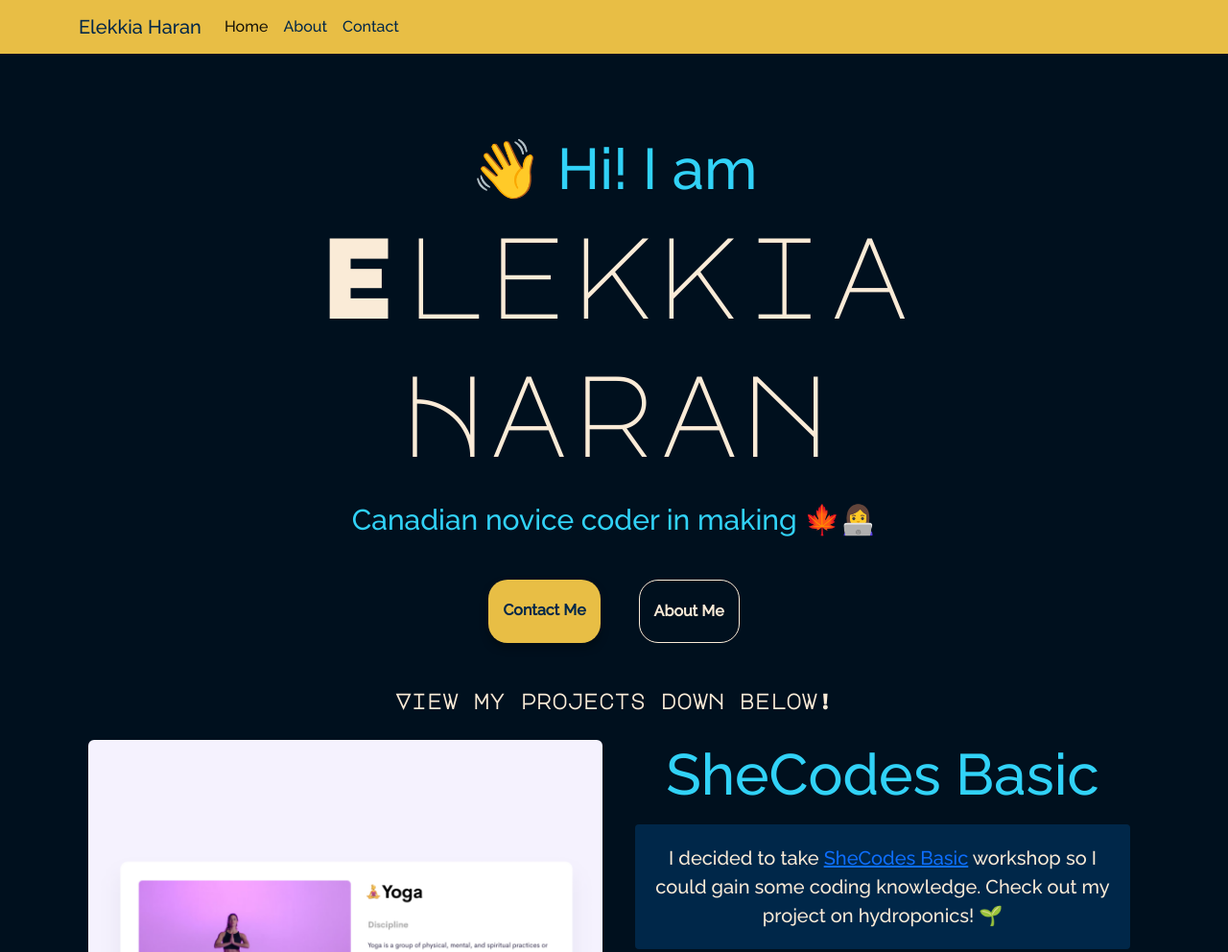
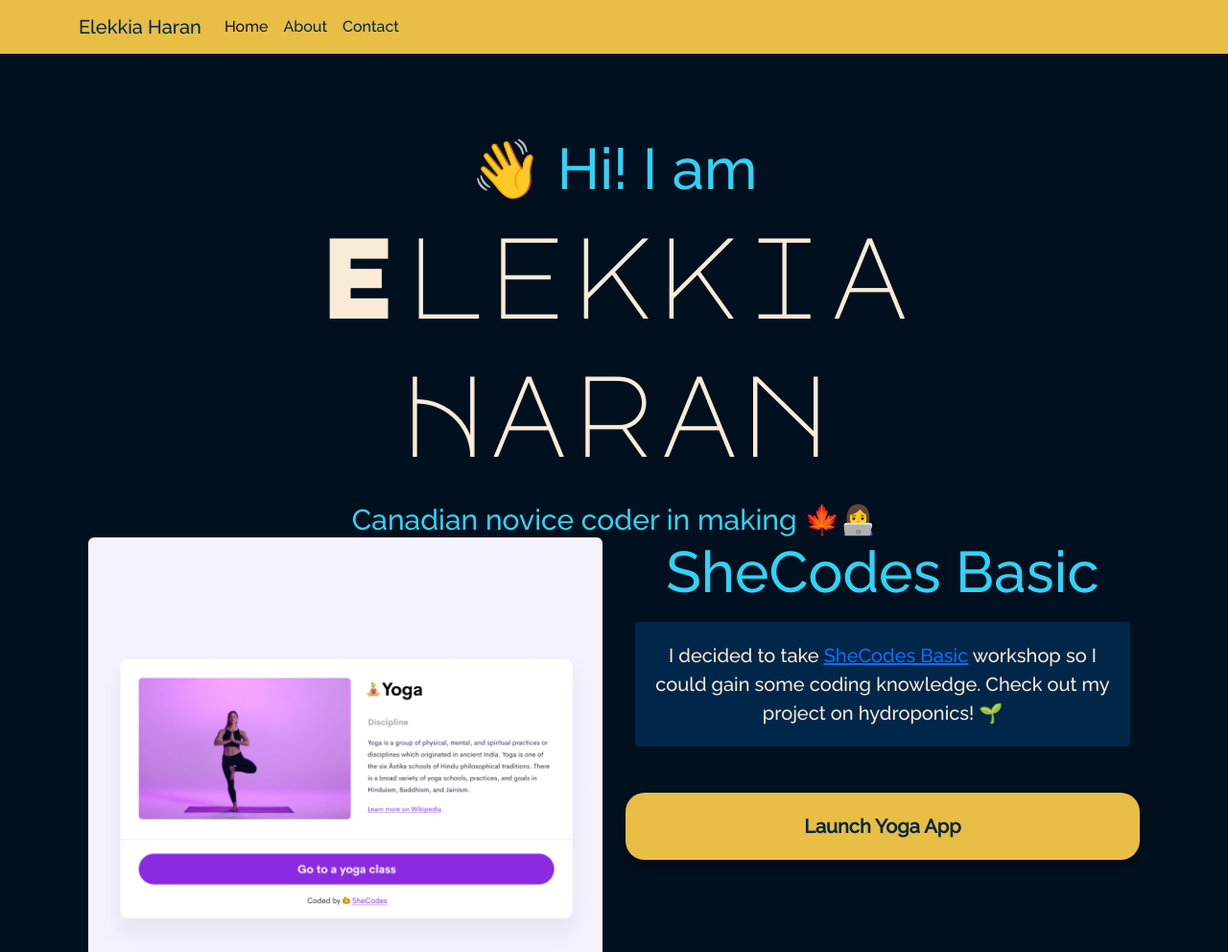
Before and after one commit to elek24/Responsive, a plain HTML site: page index.html in a window 1280 px wide. Shown: the top 992 px of the page at 96% size. Drawn offline with nearby package versions, Linux system fonts and the light colour scheme.

Commit message:
updated both html

```diff
--- a/index.html
+++ b/index.html
@@ -64,17 +64,14 @@
         </div>
       </div>
     </nav>
+    <div class="hero">
       <h2>👋 Hi! I am</h2>
       <h1>Elekkia</h1>
       <h1>Haran</h1>
-  </br>
+      <br />
       <h3>Canadian novice coder in making 🍁👩‍💻</h3>
-    <div class="contact-about d-flex justify-content-center m-4">
-      <a href="about.html#contact" class="contact-link">Contact Me</a>
-      <a href="about.html" class="about-link">About Me</a>
     </div>
-    <div class="view-project-line text-center"><strong>View my projects down below!</strong></div>
-  </br>
+    <div class="home-content">
       <div class="container">
         <div class="row">
           <div class="col-md-6">
@@ -83,8 +80,13 @@
           <div class="col-md-6">
             <h2 class="mb-3">SheCodes Basic</h2>
             <p class="fs-5 description">
-           I decided to take <a href="https://www.shecodes.io/certificates/22e04eb6f292880bd98fc6f07f346389">SheCodes Basic</a> workshop so I could gain some coding knowledge.
-           Check out my project on hydroponics! 🌱
+              I decided to take
+              <a
+                href="https://www.shecodes.io/certificates/22e04eb6f292880bd98fc6f07f346389"
+                >SheCodes Basic</a
+              >
+              workshop so I could gain some coding knowledge. Check out my
+              project on hydroponics! 🌱
             </p>
             <div class="mt-5">
               <a href="#" class="primary-link">Launch Yoga App</a>
@@ -95,10 +97,10 @@
           <div class="col-md-6">
             <h2 class="mb-3">Weather app</h2>
             <p class="fs-5 description">
-            Lorem ipsum dolor sit amet consectetur adipisicing elit. Perferendis
-            quia, dignissimos nam ratione veniam quibusdam porro omnis quam vel
-            eos eveniet alias temporibus deserunt veritatis minima fugiat
-            explicabo eum dolore.
+              Lorem ipsum dolor sit amet consectetur adipisicing elit.
+              Perferendis quia, dignissimos nam ratione veniam quibusdam porro
+              omnis quam vel eos eveniet alias temporibus deserunt veritatis
+              minima fugiat explicabo eum dolore.
             </p>
             <div class="mb-5 mt-5">
               <a href="#" class="primary-link">Launch Weather App</a>
@@ -115,10 +117,10 @@
           <div class="col-md-6">
             <h2 class="mb-3">Yogurt app</h2>
             <p class="fs-5 description">
-            Lorem ipsum dolor sit amet consectetur adipisicing elit. Perferendis
-            quia, dignissimos nam ratione veniam quibusdam porro omnis quam vel
-            eos eveniet alias temporibus deserunt veritatis minima fugiat
-            explicabo eum dolore.
+              Lorem ipsum dolor sit amet consectetur adipisicing elit.
+              Perferendis quia, dignissimos nam ratione veniam quibusdam porro
+              omnis quam vel eos eveniet alias temporibus deserunt veritatis
+              minima fugiat explicabo eum dolore.
             </p>
             <div class="mt-5">
               <a href="#" class="primary-link">Launch Yogurt App</a>
@@ -126,5 +128,6 @@
           </div>
         </div>
       </div>
+    </div>
   </body>
 </html>
```
Also changed, not shown: about.html (+3 -3 lines). Lines whose indentation alone changed are shown as unchanged.
